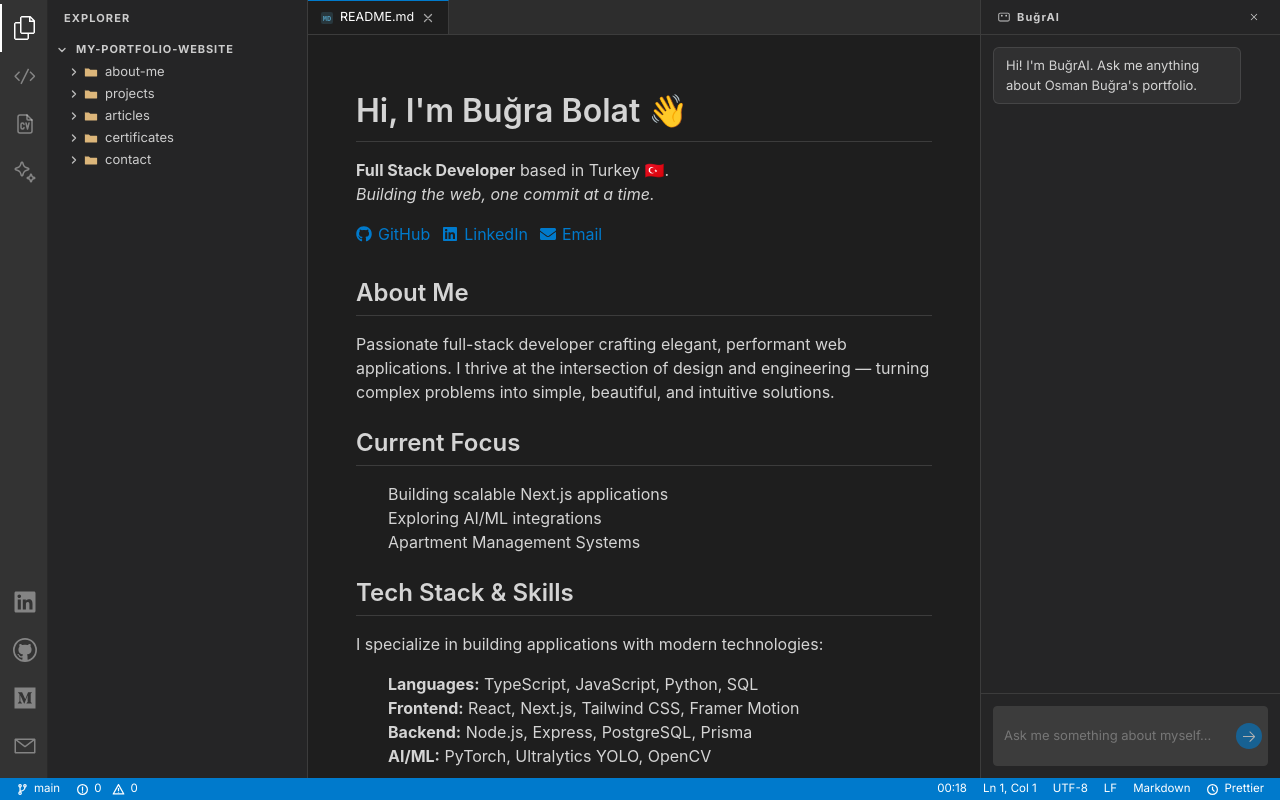
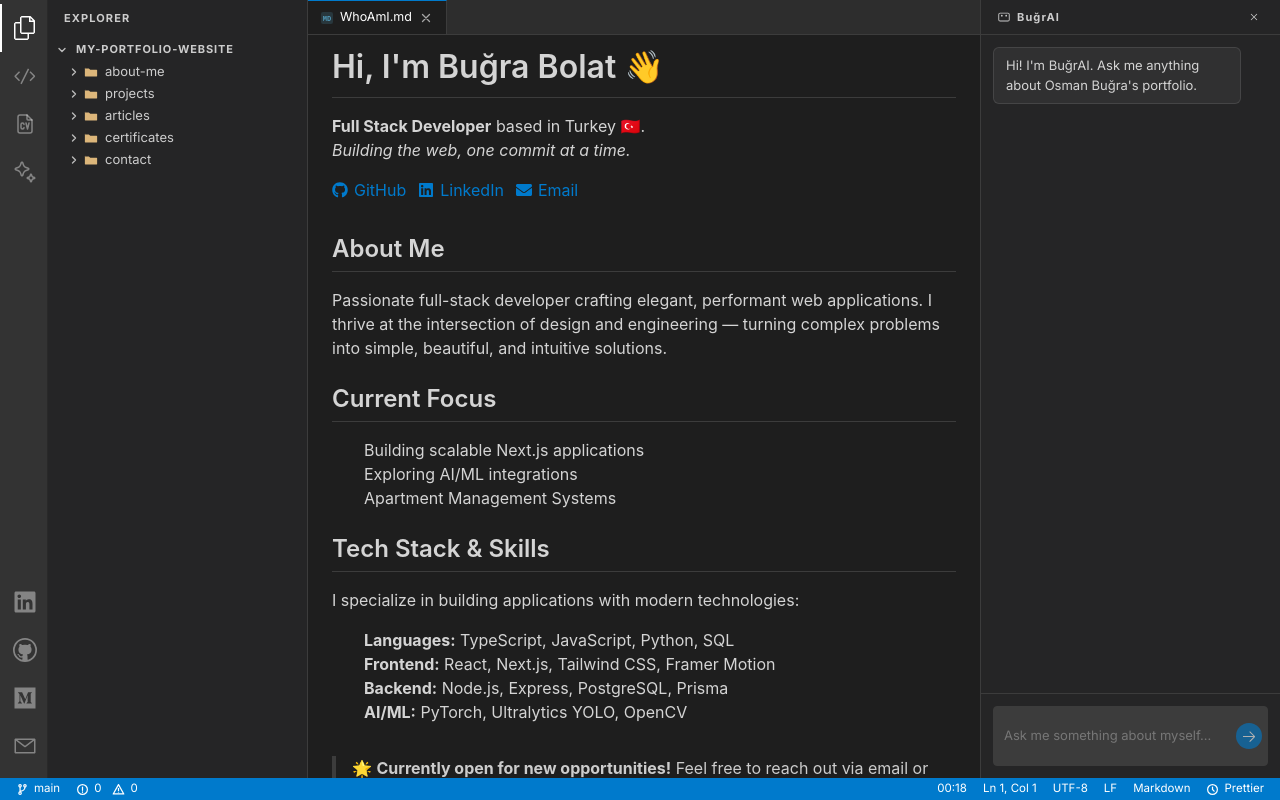
Before and after one commit to osmanbugrabolat/vscode-template-portfolio-website, a Next.js app: page / in a window 1280 px wide. Built offline with nearby package versions, Linux system fonts and the light colour scheme.

Commit message:
sertifika iconları düzeltildi

```diff
--- a/src/app/globals.css
+++ b/src/app/globals.css
@@ -1246,9 +1246,13 @@
   line-height: 1.5;
   word-wrap: break-word;
   color: var(--editor-fg);
-  padding: 32px 48px;
+  padding: 12px 24px 24px 24px;
   max-width: 900px;
-  margin: 0 auto;
+  margin: 0;
+}
+
+.markdown-body > *:first-child {
+  margin-top: 0;
 }
 
 .markdown-body h1,
--- a/src/app/layout.tsx
+++ b/src/app/layout.tsx
@@ -17,7 +17,7 @@
 });
 
 export const metadata: Metadata = {
-  title: "Buğra Bolat | Full Stack Developer",
+  title: "Osman Buğra BOLAT",
   description:
     "Portfolio of Buğra Bolat — Full Stack Developer specializing in Next.js, TypeScript, and modern web technologies.",
   keywords: [
--- a/src/components/layout/Sidebar.tsx
+++ b/src/components/layout/Sidebar.tsx
@@ -27,7 +27,7 @@
   SiScikitlearn,
 } from "react-icons/si";
 import { FaDatabase, FaNetworkWired, FaRobot } from "react-icons/fa";
-import { VscCode } from "react-icons/vsc";
+import { VscCode, VscFileMedia } from "react-icons/vsc";
 
 type TreeFile = { name: string; file: FileTab };
 type TreeFolder = { name: string; children: (TreeFolder | TreeFile)[] };
@@ -87,6 +87,14 @@
   onFileClick: (file: FileTab) => void;
   activeActivity?: string;
 }const ExtIcon = ({ ext }: { ext: string }) => {
+  if (ext === "jpg" || ext === "png" || ext === "jpeg") {
+    return (
+      <span style={{ width: 16, height: 16, display: "flex", alignItems: "center", justifyContent: "center", flexShrink: 0 }}>
+        <VscFileMedia size={14} color="#a074c4" />
+      </span>
+    );
+  }
+
   const map: Record<string, { color: string; letter: string }> = {
     tsx:  { color: "#61dafb", letter: "R"  },
     ts:   { color: "#007acc", letter: "TS" },
--- a/src/components/layout/constants.ts
+++ b/src/components/layout/constants.ts
@@ -12,7 +12,7 @@
 export const ALL_FILES: FileTab[] = [
   {
     id: "about-readme",
-    name: "README.md",
+    name: "WhoAmI.md",
     path: "/",
     ext: "md",
     language: "Markdown",
```
